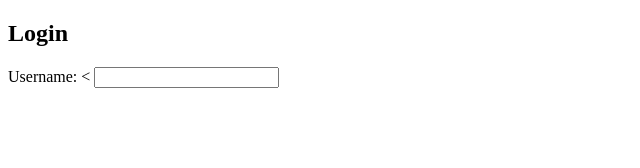
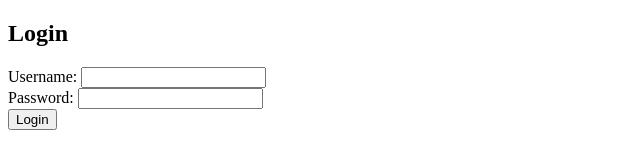
Before and after one commit to iamneo-production/cefaccebebdec305677810bfdbccbfebeddone, a website: page public/index.html in a window 1280 px wide. Shown: the whole page, without its empty margins (0-640 px from the left). Drawn offline with Linux system fonts and the light colour scheme.

Commit message:
Backup Commit

```diff
--- a/public/index.html
+++ b/public/index.html
@@ -10,9 +10,19 @@
   <h2>Login</h2>
   <form action = "login" method="post">
     <div class = "form-group">
-      <label for = "username"> Username: <
-      <input type= "text" id = "username" name="username" required
+      <label for = "username"> Username: </label>
+      <input type= "text" id = "username" name="username" required>
+    </div>
+
+
+      <div class = form-group>
+       <label for = "password"> Password:</label>
+       <input type = "password" id= "password" name = "password" required>
       </div>
+
+      <button type = "submit" class ="button">Login</button>
+
+    </div>
 
 </body>
 </html>
```
